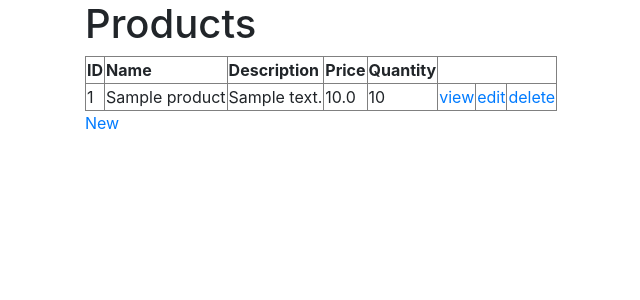
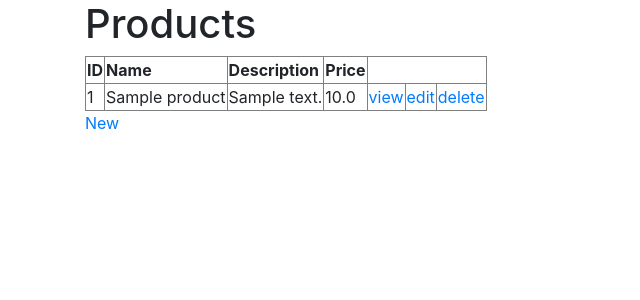
Before and after one commit to DSW-2018-2/Ticketflix, a Django app: page /bomboniere/product/ in a window 1280 px wide. Shown: the part 56-356 px from the top of the page, without its empty margins (0-640 px from the left). Run offline with Django 3.2, Linux system fonts and the light colour scheme; tables that the repository leaves empty hold one stand-in row (values such as "Sample post"); parts of the project's set-up code (start-up, migrations or seed data) failed here and were passed over; some libraries are stand-ins or nearby versions.

Commit message:
Modifying bomboniere models and views
Defines 'quantity' attribute for Product only
Modifies templates
Modifies views

Co-authored-by: Diego França <diegobmf@gmail.com>

```diff
--- a/ticketflix/bomboniere/models.py
+++ b/ticketflix/bomboniere/models.py
@@ -31,14 +31,6 @@ class ProductComponent(models.Model):
         blank=False
     )
 
-    quantity = models.IntegerField(
-        verbose_name=_("Quantidade"),
-        help_text=_("Quantidade em Estoque"),
-        validators=[validators.MinValueValidator(0)],
-        blank=True,
-        null=True
-    )
-
     def __str__(self):
         return self.name
 
@@ -53,6 +45,14 @@ class Product(ProductComponent):
     """
     Class that represents a Leaf in Composite Pattern.
     """
+
+    quantity = models.IntegerField(
+        verbose_name=_("Quantidade"),
+        help_text=_("Quantidade de Produtos no Combo"),
+        validators=[validators.MinValueValidator(0)],
+        blank=True,
+        null=True
+    )
 
     class Meta:
         verbose_name = _("Produto")
@@ -70,23 +70,6 @@ class Combo(ProductComponent):
         help_text=_("Produtos do Combo")
     )
 
-    price = models.FloatField(
-        verbose_name=_("Preço"),
-        help_text=_("Preço"),
-        validators=[validators.MinValueValidator(0)],
-        blank=False,
-        default=0
-    )
-
-    quantity = models.IntegerField(
-        verbose_name=_("Quantidade"),
-        help_text=_("Quantidade em Estoque"),
-        validators=[validators.MinValueValidator(0)],
-        blank=True,
-        null=True,
-        default=0
-    )
-
     class Meta:
         verbose_name = _("Combo")
         verbose_name_plural = _("Combos")
--- a/ticketflix/bomboniere/views.py
+++ b/ticketflix/bomboniere/views.py
@@ -25,7 +25,6 @@ class ProductCreate(CreateView):
         'name',
         'description',
         'price',
-        'quantity'
     ]
     success_url = reverse_lazy('bomboniere:product:product_list')
 
@@ -36,7 +35,6 @@ class ProductUpdate(UpdateView):
         'name',
         'description',
         'price',
-        'quantity'
     ]
     success_url = reverse_lazy('bomboniere:product:product_list')
 
@@ -58,7 +56,8 @@ class ComboCreate(CreateView):
     model = Combo
     fields = [
         'name',
-        'description'
+        'description',
+        'price'
     ]
 
     def get_success_url(self):
@@ -72,8 +71,7 @@ class ComboUpdate(UpdateView):
     fields = [
         'name',
         'description',
-        'price',
-        'quantity'
+        'price'
     ]
     success_url = reverse_lazy('bomboniere:combo:combo_list')
 
@@ -99,16 +97,14 @@ class ProductSelect(FormView):
         combo_id = kwargs['pk']
         combo = Combo.objects.get(id=combo_id)
 
+        self.reset_combo_products(combo)
+
         products = form.cleaned_data.get('products')
-        combo_price = 0
 
         for product_id in products:
             product = Product.objects.get(id=product_id)
             combo.products.add(product)
-            combo_price += product.price
 
-        combo.price = combo_price
-        combo.quantity = len(products)
         combo.save()
 
         return HttpResponseRedirect(self.get_success_url(combo_id))
@@ -117,3 +113,10 @@ class ProductSelect(FormView):
         success_url = reverse_lazy('bomboniere:combo:combo_view', kwargs={'pk': combo_id})
 
         return str(success_url) # success_url must be lazy
+
+    def reset_combo_products(self, combo):
+
+        for product in combo.products.all():
+            combo.products.remove(product)
+
+        combo.save()
--- a/ticketflix/templates/bomboniere/product_list.html
+++ b/ticketflix/templates/bomboniere/product_list.html
@@ -8,7 +8,6 @@
             <th>Name</th>
             <th>Description</th>
             <th>Price</th>
-            <th>Quantity</th>
         </tr>
     </thead>
     <tbody>
@@ -18,7 +17,6 @@
             <td>{{ product.name }}</td>
             <td>{{ product.description}}</td>
             <td>{{ product.price }}</td>
-            <td>{{ product.quantity }}</td>
             <td>
                 <a href="{% url 'bomboniere:product:product_view' product.id %}">view</a>
             </td>
--- a/ticketflix/templates/bomboniere/product_view.html
+++ b/ticketflix/templates/bomboniere/product_view.html
@@ -9,9 +9,6 @@
             <b>Descrição: </b>{{ object.description }}<br>
             {% endif %}
             <b>Preço: </b><b>{{ object.price }}<br>
-            {% if object.quantity %}
-            <b>Quantidade: </b>{{ object.quantity }}<br>
-            {% endif %}
         </div>
     </div>
 </div>
```
Also changed, not shown: ticketflix/bomboniere/migrations/0001_initial.py (deleted), ticketflix/bomboniere/migrations/0002_combo_products.py (deleted), ticketflix/bomboniere/migrations/0003_auto_20181114_2119.py (deleted), ticketflix/bomboniere/migrations/0004_auto_20181116_2051.py (deleted), ticketflix/bomboniere/migrations/0005_auto_20181117_0047.py (deleted).
